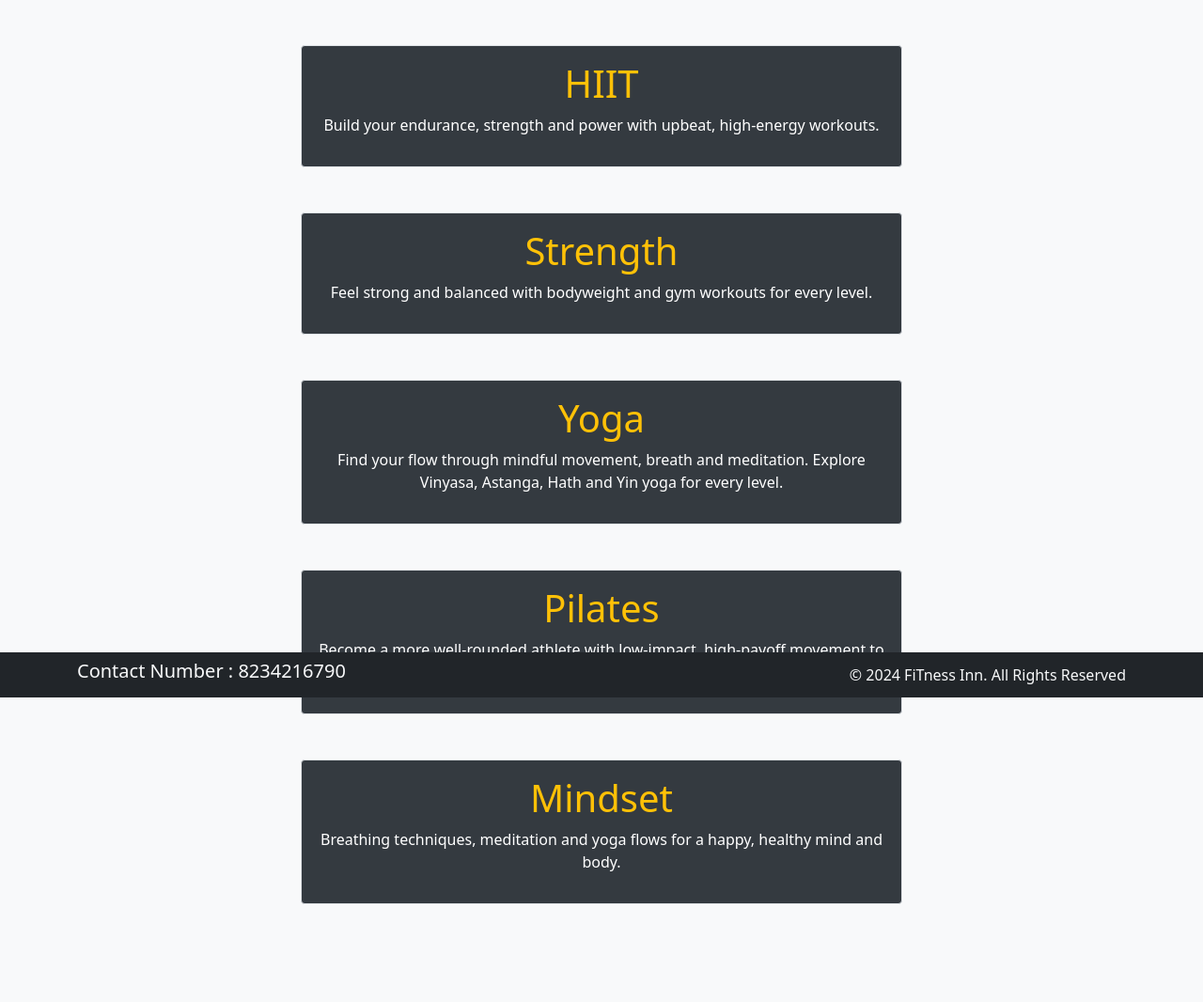
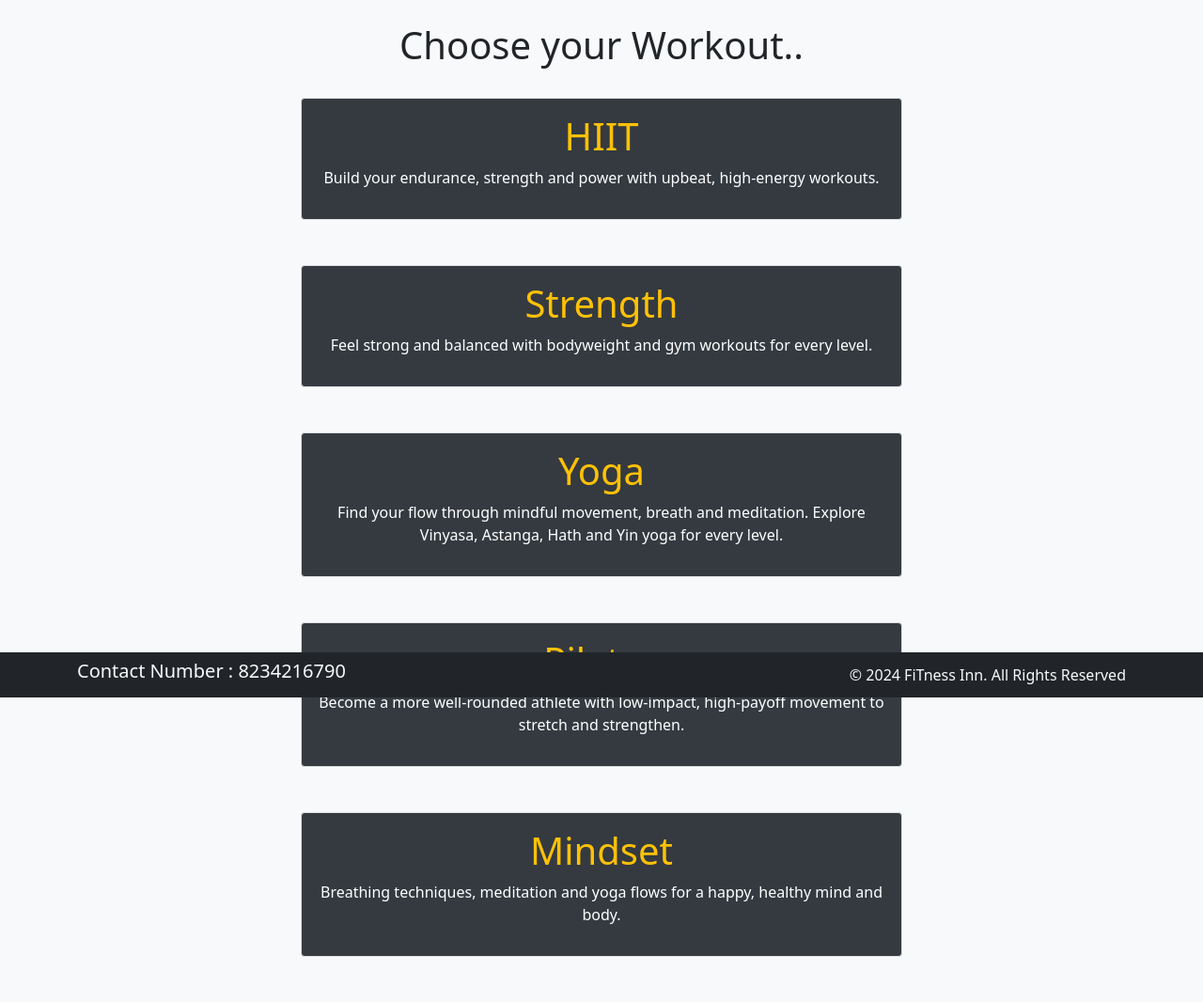
Before and after one commit to JeslinMariumAlex/Physical-Training-App, a Django app: page /workouts/ in a window 1280 px wide. Shown: the part 58-1124 px from the top of the page at 94% size. Before the commit the page ends 1020 px from the top, so only its background shows below. Run offline with Django 5.2, Linux system fonts and the light colour scheme; data comes from the database, SQL or seed files in the repository; some libraries are stand-ins or nearby versions.

Commit message:
some frontend styling for pages

```diff
--- a/templates/about.html
+++ b/templates/about.html
@@ -5,7 +5,7 @@
 {% block content%}
 
 <div style="padding: 25px">
-  <h3 style="color: gray">About Us</h3>
+  <h3>About Us</h3>
   <br />
 
   <p>
--- a/templates/contact.html
+++ b/templates/contact.html
@@ -6,7 +6,7 @@
 
 <div class="container-fluid">
     <div class="row p-4">
-        <h1 class="p-4 text-center" style="color:gray;">Location</h1>
+        <h1 class="p-4 text-center">Location</h1>
         <div class="col-6">
             <h1 class="ps-4 text-warning">FiTness Inn</h1>
             <h4 class="ps-5">Trivandrum</h4>
--- a/templates/trainers.html
+++ b/templates/trainers.html
@@ -4,9 +4,9 @@
 
 {% block content %}
 
-<div class="container text-center bg-secondary p-4 my-5 rounded">
+<div class="container text-center my-5 rounded">
 
-    <h1 class="text-warning">Our Trainers</h1>
+    <h1 class="">Our Trainers</h1>
 
 
     {% for t in trainers %}
--- a/templates/workouts.html
+++ b/templates/workouts.html
@@ -4,12 +4,11 @@
 
 {% block content %}
 
-{% comment %} <h1 class="text-center">Workouts</h1>
-<hr /> {% endcomment %}
+<h1 class="text-center p-4">Choose your Workout..</h1>
 
 {% for w in workouts %}
 <div
-  class="mx-auto w-50 text-center  p-3 my-5 border rounded"
+  class="mx-auto w-50 text-center  p-3 mb-5 border rounded"
   style="background-color: #343a40"
 >
   <h1 class="text-warning">{{w.workout_name}}</h1>
```
